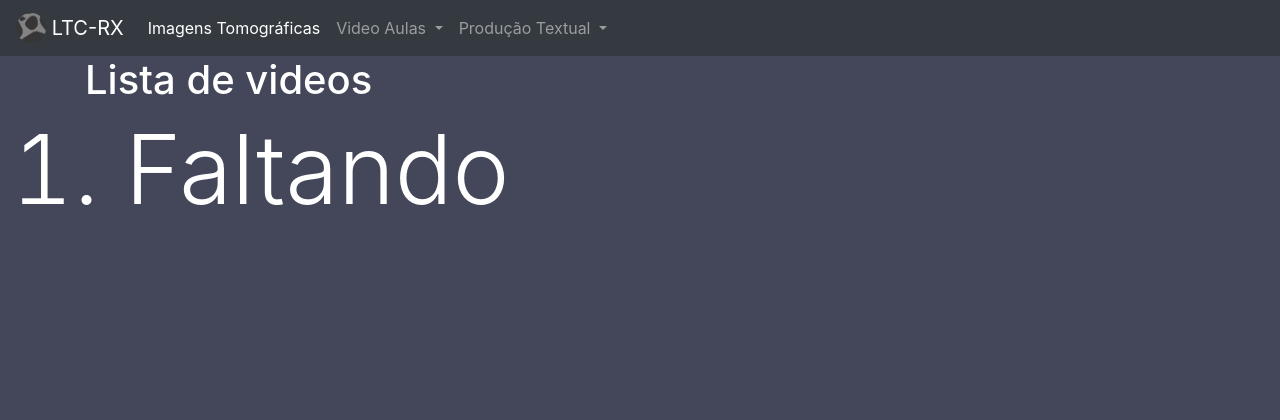
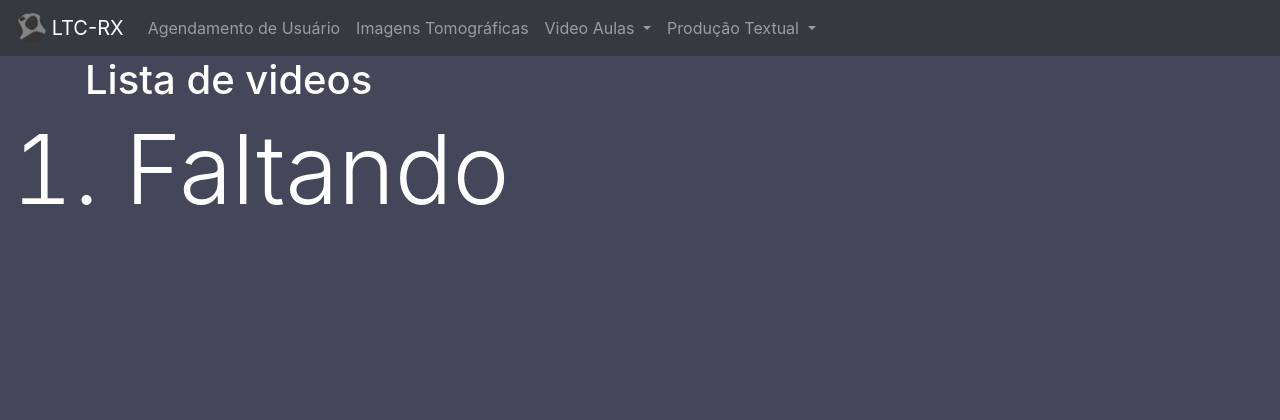
Before and after one commit to ravellys/icsmp, a Django app: template icsmp_project/aulas/templates/aulas/indice.html in a window 1280 px wide. Shown: the top 420 px of the page. Run offline with Django 3.2, Linux system fonts and the light colour scheme; the template is opened without the code that fills it, so the values that code supplies are empty; some libraries are stand-ins or nearby versions.

Commit message:
link de agendamento

```diff
--- a/icsmp_project/base/templates/base/base.html
+++ b/icsmp_project/base/templates/base/base.html
@@ -38,8 +38,11 @@
           {% block navbar %}
 
           {% endblock %}
-          <li class="nav-item active">
-            <a class="nav-link" href="{% url  'img3d:lista_img' %}">Imagens Tomográficas<span class="sr-only">(current)</span></a>
+          <li class="nav-item">
+            <a class="nav-link" href="#">Agendamento de Usuário<span class="sr-only">(current)</span></a>
+          </li>
+          <li class="nav-item">
+            <a class="nav-link" href="{% url  'img3d:lista_img' %}">Imagens Tomográficas</a>
           </li>
           <li class="nav-item dropdown">
             <a class="nav-link dropdown-toggle" href="#" id="navbarDropdown" role="button" data-toggle="dropdown" aria-haspopup="true" aria-expanded="false">
```
